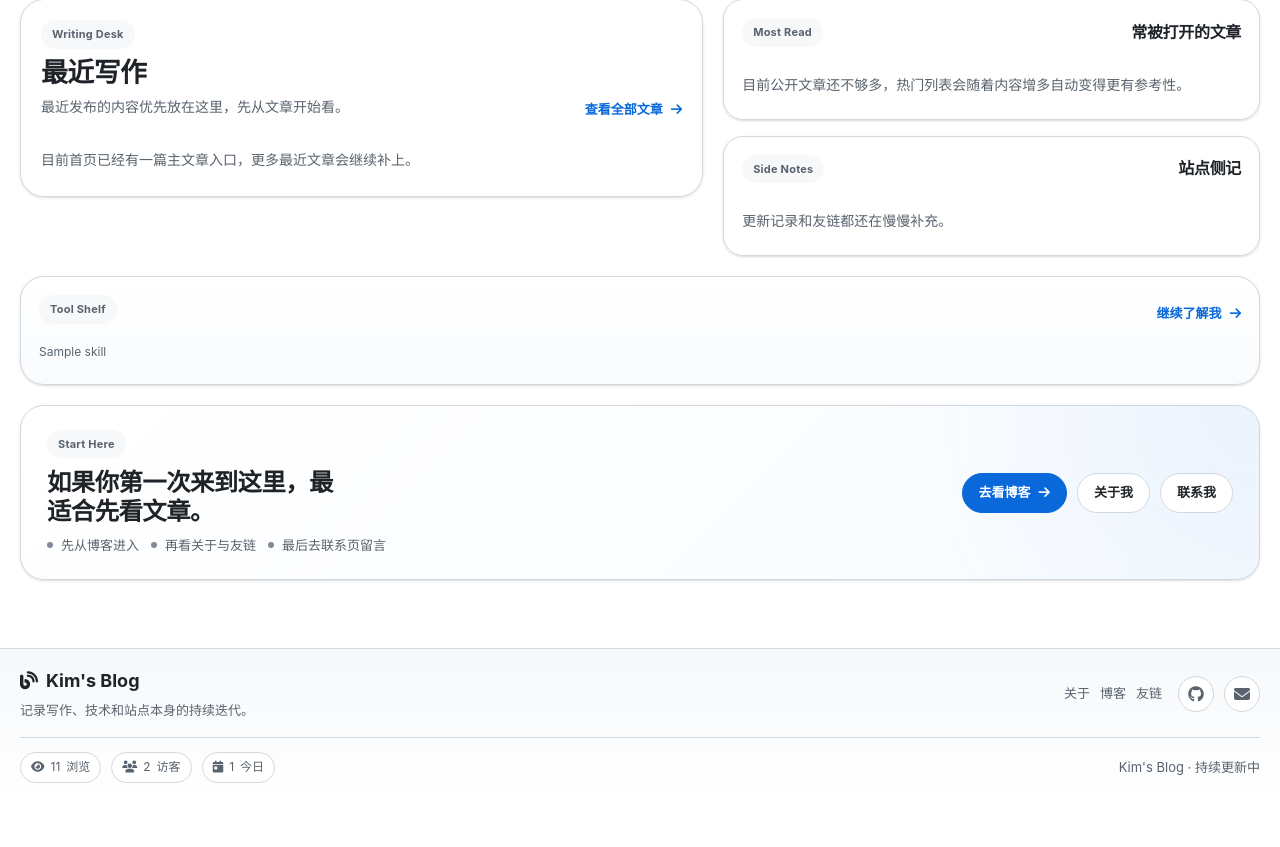
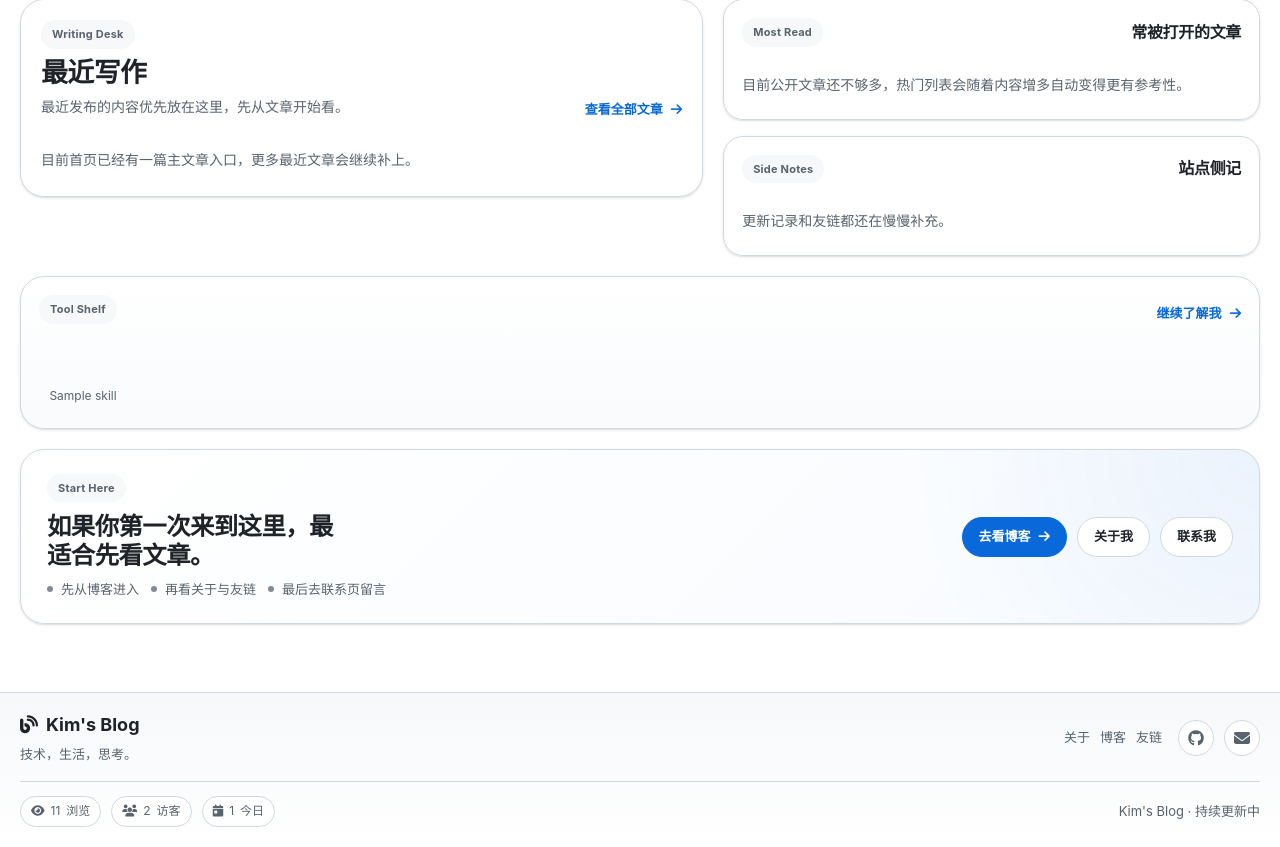
Before and after one commit to Charleskie/flask-blog, a Flask app: page / in a window 1280 px wide. Shown: the part 563-1410 px from the top of the page. Before the commit the page ends 1346 px from the top, so only its background shows below. Run offline with Flask 3, Linux system fonts and the light colour scheme; tables that the repository leaves empty hold one stand-in row (values such as "Sample post"); some libraries are stand-ins or nearby versions.

Commit message:
优化部分内容

```diff
--- a/app/templates/base.html
+++ b/app/templates/base.html
@@ -554,7 +554,7 @@
                         <i class="fas fa-blog" aria-hidden="true"></i>
                         <span>Kim's Blog</span>
                     </a>
-                    <p class="site-footer-copy">记录写作、技术和站点本身的持续迭代。</p>
+                    <p class="site-footer-copy">技术，生活，思考。</p>
                 </div>
 
                 <nav class="site-footer-nav" aria-label="页脚导航">
--- a/app/templates/frontend/index.html
+++ b/app/templates/frontend/index.html
@@ -613,6 +613,7 @@
         align-items: center;
         justify-content: flex-start;
         gap: 8px;
+        width: 88px;
         padding: 0;
         text-align: center;
         scroll-snap-align: start;
@@ -624,8 +625,8 @@
     }
 
     .home-skill-icon-frame {
-        width: auto;
-        height: auto;
+        width: 44px;
+        height: 44px;
         border: 0;
         border-radius: 0;
         background: transparent;
@@ -637,14 +638,19 @@
     }
 
     .home-skill-icon-frame i {
-        font-size: 1.45rem;
+        display: inline-flex;
+        align-items: center;
+        justify-content: center;
+        width: 32px;
+        height: 32px;
+        font-size: 1.9rem;
         line-height: 1;
     }
 
     .home-skill-icon-image {
         display: block;
-        width: 28px;
-        height: 28px;
+        width: 32px;
+        height: 32px;
         object-fit: contain;
     }
 
@@ -652,8 +658,8 @@
         display: inline-flex;
         align-items: center;
         justify-content: center;
-        width: 28px;
-        height: 28px;
+        width: 32px;
+        height: 32px;
         border-radius: 999px;
         background: rgba(9, 105, 218, 0.08);
         color: var(--home-accent);
```
